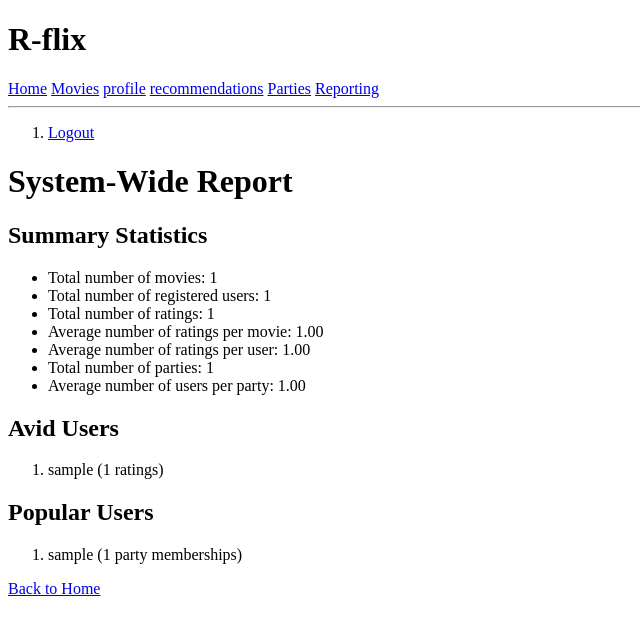
After one commit to mohamedlecter/rflix-server, a Django app: page /reporting_page/ in a window 1280 px wide. The commit adds this page. Shown: the top 635 px of the page, without its empty margins (0-640 px from the left). Run offline with Django 3.2, Linux system fonts and the light colour scheme; a user stored in the database is signed in; tables that the repository leaves empty hold one stand-in row (values such as "Sample post"); parts of the project's set-up code (start-up, migrations or seed data) failed here and were passed over.

Commit message:
reporting page

```diff
--- a/main/views.py
+++ b/main/views.py
@@ -1,8 +1,9 @@
 from django.shortcuts import render, redirect, get_object_or_404
-from main.models import Movie, Rating
+from main.models import Movie, Rating, MovieParty
 from django.contrib.auth import authenticate, login, logout
 from django.contrib.auth.models import User
 from django.contrib import messages
+from django.db.models import Count
 from .forms import RatingForm, UserLoginForm, UserRegisterForm
 from collections import defaultdict
 
@@ -60,21 +61,22 @@ def delete_rating(request, movie_id):
     return redirect('movies_page')  # Redirect to the movies page
 
 def login_view(request):
-
     if request.method == "POST":
         form = UserLoginForm(data=request.POST)
         if form.is_valid():
-            user = form.get_user()
+            # user = form.get_user()
+            username = form.cleaned_data['username']
+            password = form.cleaned_data['password']
+            user = authenticate(request, username=username, password=password)
             login(request, user)
             request.session.set_expiry(1800)  # Set session to expire after 30 minutes of inactivity
             messages.success(request, "Logged in successfully!")
-            return redirect('movies_page')
+            return redirect('profile')
         else:
             messages.error(request, "Invalid username or password.")
     else:
         form = UserLoginForm()
     return render(request, 'login.html', {'form': form, 'title': "Login"})
-
 
 def logout_view(request):
     logout(request)
@@ -121,6 +123,7 @@ def recommendations(request):
     liked_movie_ids = [movie.id for movie in liked_movies]
 
     # Get set of user's clan movies
+    # A user's clan is defined as users who have rated the same movies highly (personal rating >= 3) as the user
     clan_users = set(
             Rating.objects.filter(movie_id__in=liked_movie_ids, personal_rating__gte=3)
             .exclude(user=user)
@@ -150,7 +153,7 @@ def recommendations(request):
         recommended_movies = Movie.objects.filter(id__in=recommended_movie_ids)
         context = {
             'recommendations': [
-                (movie.title, round(dict(clan_movie_avg_ratings)[movie.id], 3))
+                (movie.title, sum(clan_ratings[movie.id]) / len(clan_ratings[movie.id]))
                 for movie in recommended_movies
                 ],
                 'is_global': False
@@ -163,3 +166,142 @@ def recommendations(request):
                 'is_global': True
             }
     return render(request, 'recommendations.html', context)
+
+def parties(request):
+    if not request.user.is_authenticated:
+        return redirect('login')
+    request.session.set_expiry(1800)  # Refresh session expiry on activity
+
+    user = request.user
+    joined_parties = MovieParty.objects.filter(members=user)
+    other_parties = MovieParty.objects.exclude(members=user)
+
+    if request.method == "POST":
+        action = request.POST.get("action")
+        party_id = request.POST.get("party_id")
+        party = get_object_or_404(MovieParty, id=party_id)
+
+        if action == "join":
+            if party.is_full():
+                messages.error(request, "This party is already full!")
+            else:
+                party.members.add(user)
+                messages.success(request, f"You have joined the party '{party.name}'.")
+        elif action == "leave":
+            party.members.remove(user)
+            messages.success(request, f"You have left the party '{party.name}'.")
+
+        return redirect('parties')
+
+    context = {
+        "joined_parties": joined_parties,
+        "other_parties": other_parties,
+    }
+    return render(request, "parties.html", context)
+
+def create_movie_party(request):
+    if not request.user.is_authenticated:
+        return redirect('login')
+
+    if request.method == "POST":
+        party_name = request.POST.get("party_name")
+        if MovieParty.objects.filter(name=party_name).exists():
+            messages.error(request, "A party with this name already exists!")
+        else:
+            party = MovieParty.objects.create(name=party_name)
+            party.members.add(request.user)  # Add the creator as the first member
+            messages.success(request, f"The party '{party.name}' has been created and you have joined it.")
+            return redirect('parties')
+
+    return render(request, "create_party.html")
+
+def movie_party_recommendations(request, party_id):
+    if not request.user.is_authenticated:
+        return redirect('login')
+    request.session.set_expiry(1800)  # Refresh session expiry on activity
+
+    # Get the party and its members
+    party = get_object_or_404(MovieParty, id=party_id)
+    members = party.members.all()
+
+    members_list_alphabetical = members.order_by('username').values_list('username', flat=True)
+
+    # Get all movies rated by the members of the party
+    member_ratings = Rating.objects.filter(user__in=members)
+    rated_movies = {}
+    for rating in member_ratings:
+        if rating.movie.id not in rated_movies:
+            rated_movies[rating.movie.id] = {"movie": rating.movie, "total_rating": 0, "count": 0}
+        rated_movies[rating.movie.id]["total_rating"] += rating.personal_rating
+        rated_movies[rating.movie.id]["count"] += 1
+
+    # Calculate average ratings for movies rated by the party
+    for movie_id in rated_movies:
+        rated_movies[movie_id]["average_rating"] = rated_movies[movie_id]["total_rating"] / rated_movies[movie_id]["count"]
+
+    # Exclude movies already rated by the requesting user (if authenticated)
+    if request.user.is_authenticated:
+        user_rated_movies = Rating.objects.filter(user=request.user).values_list("movie_id", flat=True)
+        recommendations = [
+            rated_movies[movie_id]
+            for movie_id in rated_movies
+            if movie_id not in user_rated_movies
+        ]
+    else:
+        recommendations = list(rated_movies.values())
+
+    # Sort recommendations by average rating (descending) and then by title (alphabetically)
+    recommendations.sort(key=lambda x: (-x["average_rating"], x["movie"].title))
+
+    # Limit to top 5 recommendations
+    recommendations = recommendations[:5]
+
+    context = {
+        "party": party,
+        "recommendations": recommendations,
+        "members_list": members_list_alphabetical,
+    }
+    return render(request, "movie_party_recommendations.html", context)
+
+def reporting_page(request):
+    if not request.user.is_authenticated:
+        return redirect('login')
+    request.session.set_expiry(1800)  # Refresh session expiry on activity
+
+    # Total statistics
+    total_movies = Movie.objects.count()
+    total_users = User.objects.count()
+    total_ratings = Rating.objects.count()
+    total_parties = MovieParty.objects.count()
+
+    # Average statistics
+    avg_ratings_per_movie = total_ratings / total_movies if total_movies > 0 else 0
+    avg_ratings_per_user = total_ratings / total_users if total_users > 0 else 0
+    avg_users_per_party = total_users / total_parties if total_parties > 0 else 0
+
+    # Avid users (top 10 users with the most ratings)
+    avid_users = (
+        User.objects.annotate(num_ratings=Count('rating'))
+        .filter(num_ratings__gt=0)
+        .order_by('-num_ratings', 'username')[:10]
+    )
+
+    # Popular users (top 10 users with the most party memberships)
+    popular_users = (
+        User.objects.annotate(num_parties=Count('movie_parties'))
+        .filter(num_parties__gt=0)
+        .order_by('-num_parties', 'username')[:10]
+    )
+
+    context = {
+        "total_movies": total_movies,
+        "total_users": total_users,
+        "total_ratings": total_ratings,
+        "avg_ratings_per_movie": avg_ratings_per_movie,
+        "avg_ratings_per_user": avg_ratings_per_user,
+        "total_parties": total_parties,
+        "avg_users_per_party": avg_users_per_party,
+        "avid_users": avid_users,
+        "popular_users": popular_users,
+    }
+    return render(request, "reporting_page.html", context)
--- a/rflix/settings.py
+++ b/rflix/settings.py
@@ -87,9 +87,9 @@ DATABASES = {
         'ENGINE': 'django.db.backends.postgresql_psycopg2',
         'NAME': 'rflix',
         'USER': 'postgres',
-        'PASSWORD': 'Abubaker@2003',
+        'PASSWORD': 'password',
         'HOST': 'localhost',
-        'PORT': '5432',
+        'PORT': '',
     }
 }
 
--- a/rflix/urls.py
+++ b/rflix/urls.py
@@ -28,4 +28,8 @@ urlpatterns = [
     path('movies/delete-rating/<int:movie_id>/', views.delete_rating, name='delete_rating'),
     path("profile/", views.profile, name="profile"),
     path("recommendations/", views.recommendations, name="recommendations"),
-]
+    path("movie-parties/", views.parties, name="parties"),
+    path("movie-parties/create/", views.create_movie_party, name="create_movie_party"),
+    path('movie-parties/<int:party_id>/recommendations/', views.movie_party_recommendations, name='movie_party_recommendations'),
+    path('reporting_page/', views.reporting_page, name='reporting_page'),
+    ]
--- a/templates/header.html
+++ b/templates/header.html
@@ -3,4 +3,6 @@
   <a href="{% url 'movies_page' %}">Movies</a>
   <a href="{% url 'profile' %}" >profile</a>
   <a href="{% url 'recommendations' %}">recommendations</a>
+  <a href="{% url 'parties' %}">Parties</a>
+  <a href="{% url 'reporting_page' %}">Reporting</a>
 </div>
--- a/templates/recommendations.html
+++ b/templates/recommendations.html
@@ -10,7 +10,7 @@
 
 <ul>
     {% for title, rating in recommendations %}
-        <li>{{ title }} - Rating: {{ rating }}</li>
+        <li>{{ title }} - Clan Rating: {{ rating }}</li>
     {% endfor %}
 </ul>
 {% endblock %}
--- /dev/null
+++ b/templates/reporting_page.html
@@ -0,0 +1,40 @@
+{% extends "base.html" %}
+
+{% block content %}
+<h1>System-Wide Report</h1>
+
+<h2>Summary Statistics</h2>
+<ul>
+    <li>Total number of movies: {{ total_movies }}</li>
+    <li>Total number of registered users: {{ total_users }}</li>
+    <li>Total number of ratings: {{ total_ratings }}</li>
+    <li>Average number of ratings per movie: {{ avg_ratings_per_movie|floatformat:2 }}</li>
+    <li>Average number of ratings per user: {{ avg_ratings_per_user|floatformat:2 }}</li>
+    <li>Total number of parties: {{ total_parties }}</li>
+    <li>Average number of users per party: {{ avg_users_per_party|floatformat:2 }}</li>
+</ul>
+
+<h2>Avid Users</h2>
+{% if avid_users %}
+    <ol>
+        {% for user in avid_users %}
+            <li>{{ user.username }} ({{ user.num_ratings }} ratings)</li>
+        {% endfor %}
+    </ol>
+{% else %}
+    <p>No avid users found.</p>
+{% endif %}
+
+<h2>Popular Users</h2>
+{% if popular_users %}
+    <ol>
+        {% for user in popular_users %}
+            <li>{{ user.username }} ({{ user.num_parties }} party memberships)</li>
+        {% endfor %}
+    </ol>
+{% else %}
+    <p>No popular users found.</p>
+{% endif %}
+
+<a href="{% url 'index' %}">Back to Home</a>
+{% endblock %}
```
Also changed, not shown: fixtures/test_data.json (added, +28 -0 lines), main/models.py (+15 -0 lines), templates/create_movie_party.html (added, +11 -0 lines), templates/movie_party_recommendations.html (added, +35 -0 lines), templates/parties.html (added, +53 -0 lines), main/migrations/0005_movieparty.py (added).
